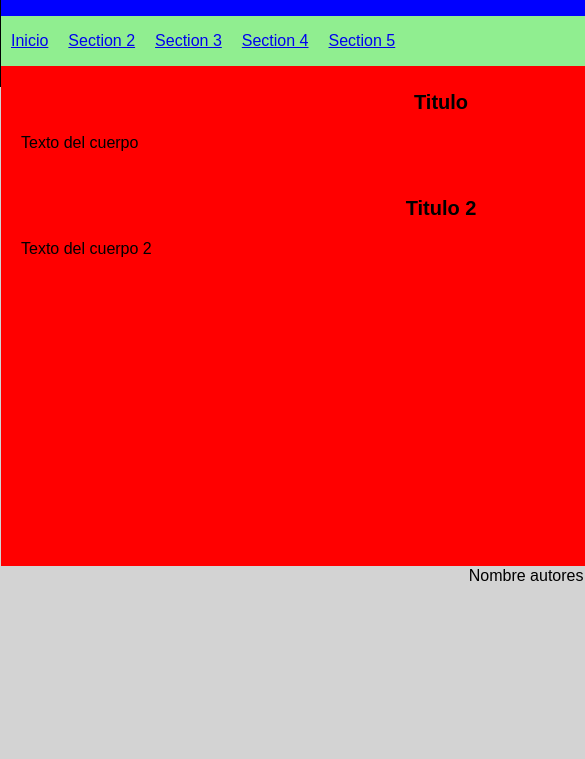
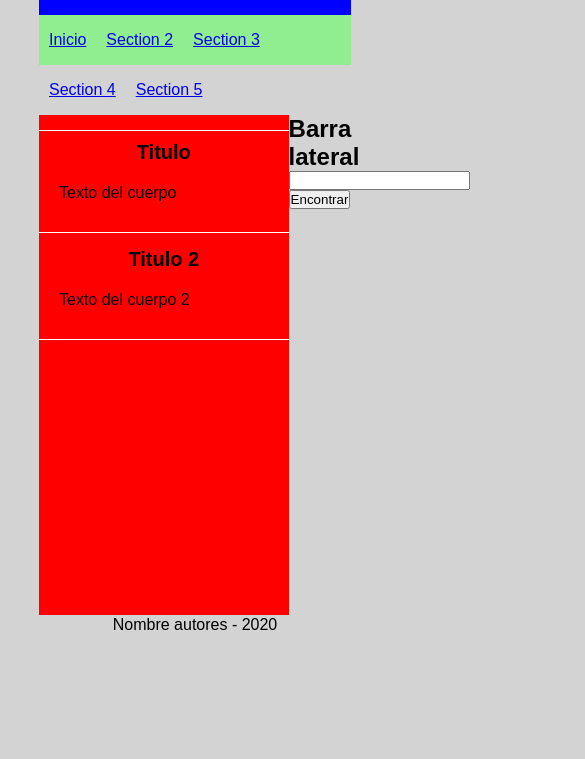
Before and after one commit to Danielrr11/AppBogados, a plain HTML site: page index.html in a window 390 px wide. Shown: the part 85-844 px from the top of the page, 585 px wide, since content can reach past the window. Drawn offline with Linux system fonts and the light colour scheme.

Commit message:
modificando a responsive

```diff
--- a/styles.css
+++ b/styles.css
@@ -31,22 +31,22 @@ nav ul li {
 }
 
 #container{
-  width: 1100px;
-  margin: 0px auto;
-  border: 1px solid black;
+  width: 80%;
+  margin: 0 auto;
+  overflow:inherit;
 }
 
 .article{
   margin-top: 15px;
   margin-bottom: 15px;
   padding-bottom: 10px;
-  border-bottom: 1px solid white #w;
+  border-bottom: 1px solid white;
 
 }
 
 .article:first-child{
   padding-top: 10px;
-  border-top: 1px solid white #w;
+  border-top: 1px solid white;
 }
 
 .article h2{
```
